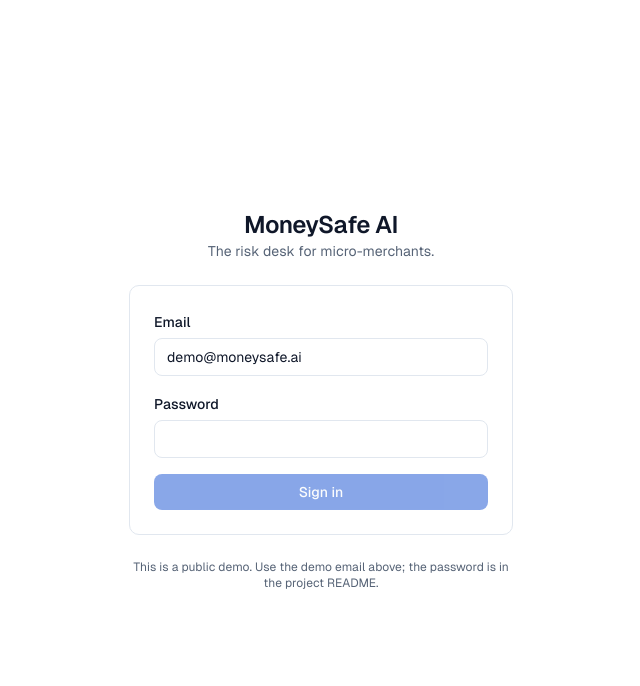
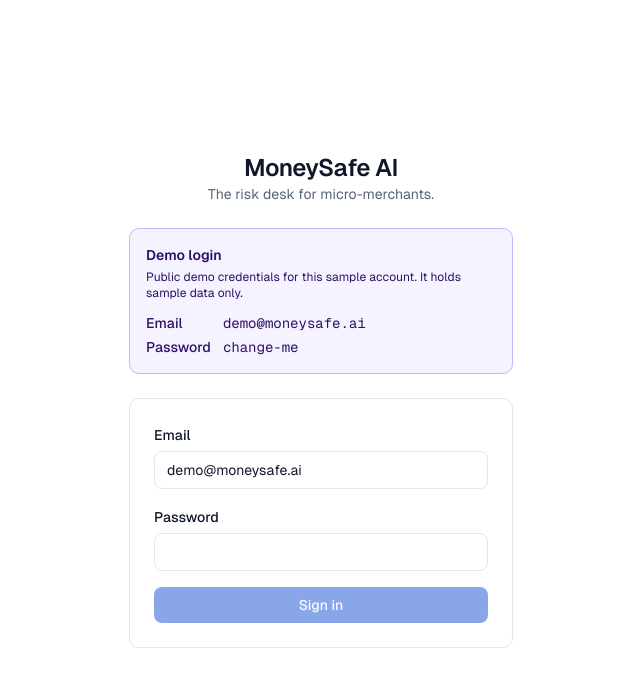
Before and after one commit to mohammadsameem/moneysafe-ai, a Next.js app: page /login in a window 1280 px wide. Shown: the top 686 px of the page, without its empty margins (319-959 px from the left). Built offline with nearby package versions, Linux system fonts and the light colour scheme; no server answers.

Commit message:
M1-11 demo login box on the login page, deviation log

```diff
--- a/src/app/login/page.tsx
+++ b/src/app/login/page.tsx
@@ -3,11 +3,15 @@ import { redirect } from "next/navigation";
 import { LoginForm } from "@/components/login-form";
 import { DEMO_LOGIN_EMAIL, authOptions } from "@/lib/auth";
 
+export const dynamic = "force-dynamic"; // reads DEMO_PASSWORD at request time, not at build time
 export const metadata = { title: "Sign in · MoneySafe AI" };
 
 export default async function LoginPage() {
   const session = await getServerSession(authOptions);
   if (session?.sid) redirect("/orders");
+
+  // Public by design (REQ-AUTH-02): this is a shared demo account with sample data only.
+  const demoPassword = process.env.DEMO_PASSWORD?.trim() || null;
 
   return (
     <main className="flex min-h-screen items-center justify-center p-4">
@@ -16,10 +20,19 @@ export default async function LoginPage() {
           <h1 className="text-2xl font-semibold tracking-tight">MoneySafe AI</h1>
           <p className="text-sm text-muted-foreground">The risk desk for micro-merchants.</p>
         </div>
+
+        <section aria-labelledby="demo-login" className="rounded-lg border border-violet-300 bg-violet-50 p-4 text-violet-950">
+          <h2 id="demo-login" className="text-sm font-semibold">Demo login</h2>
+          <p className="mt-1 text-xs">Public demo credentials for this sample account. It holds sample data only.</p>
+          <dl className="mt-3 grid grid-cols-[auto_1fr] gap-x-3 gap-y-1 text-sm">
+            <dt className="font-medium">Email</dt>
+            <dd className="break-all font-mono">{DEMO_LOGIN_EMAIL}</dd>
+            <dt className="font-medium">Password</dt>
+            <dd className="break-all font-mono">{demoPassword ?? "not configured on this server"}</dd>
+          </dl>
+        </section>
+
         <LoginForm demoEmail={DEMO_LOGIN_EMAIL} />
-        <p className="text-center text-xs text-muted-foreground">
-          This is a public demo. Use the demo email above; the password is in the project README.
-        </p>
       </div>
     </main>
   );
```
Also changed, not shown: 2 other files (tests, documents, lock files or other folders).
